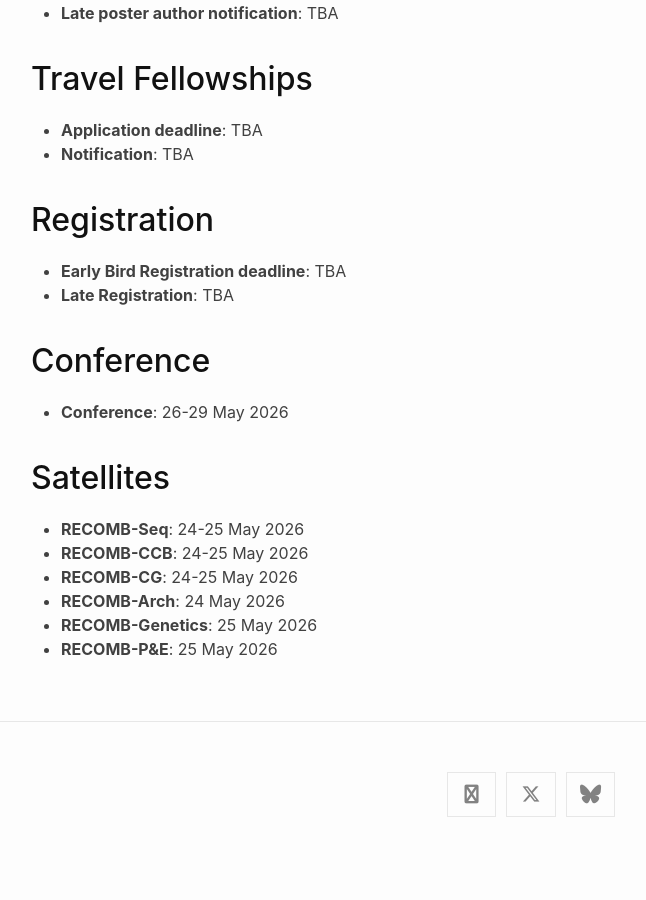
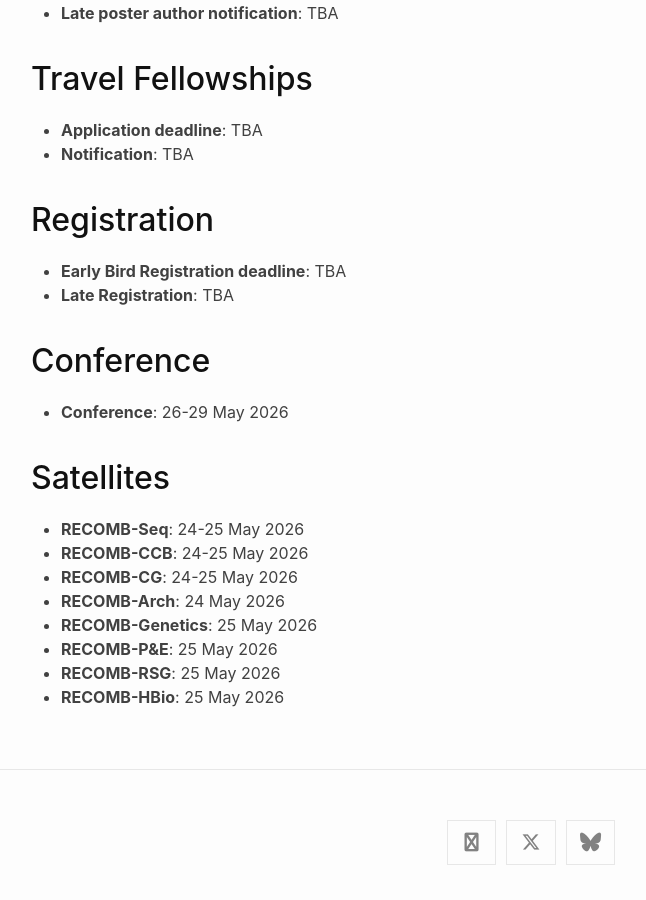
Before and after one commit to recomb-conference/recomb2026, a Jekyll site: the page built from keydates_and_deadlines.md, in a window 1280 px wide and 900 px high, scrolled down 769 px. Shown: the whole window, without its empty margins (109-755 px from the left). Built offline with Jekyll 4.4.1, drawn with Linux system fonts in a browser that asks for light colours; nearby versions of some CDN libraries; before the commit the page ends 1621 px from its top, so only the background shows below that.

Commit message:
Update keydates_and_deadlines.md

```diff
--- a/keydates_and_deadlines.md
+++ b/keydates_and_deadlines.md
@@ -46,3 +46,5 @@ title: Key Dates and Deadlines
 - **RECOMB-Arch**: {{ site.deadlines.satellite_arch }}
 - **RECOMB-Genetics**: {{ site.deadlines.satellite_genetics }}
 - **RECOMB-P&E**: {{ site.deadlines.satellite_priv }}
+- **RECOMB-RSG**: {{ site.deadlines.satellite_rsg }}
+- **RECOMB-HBio**: {{ site.deadlines.satellite_hbio }}
```
